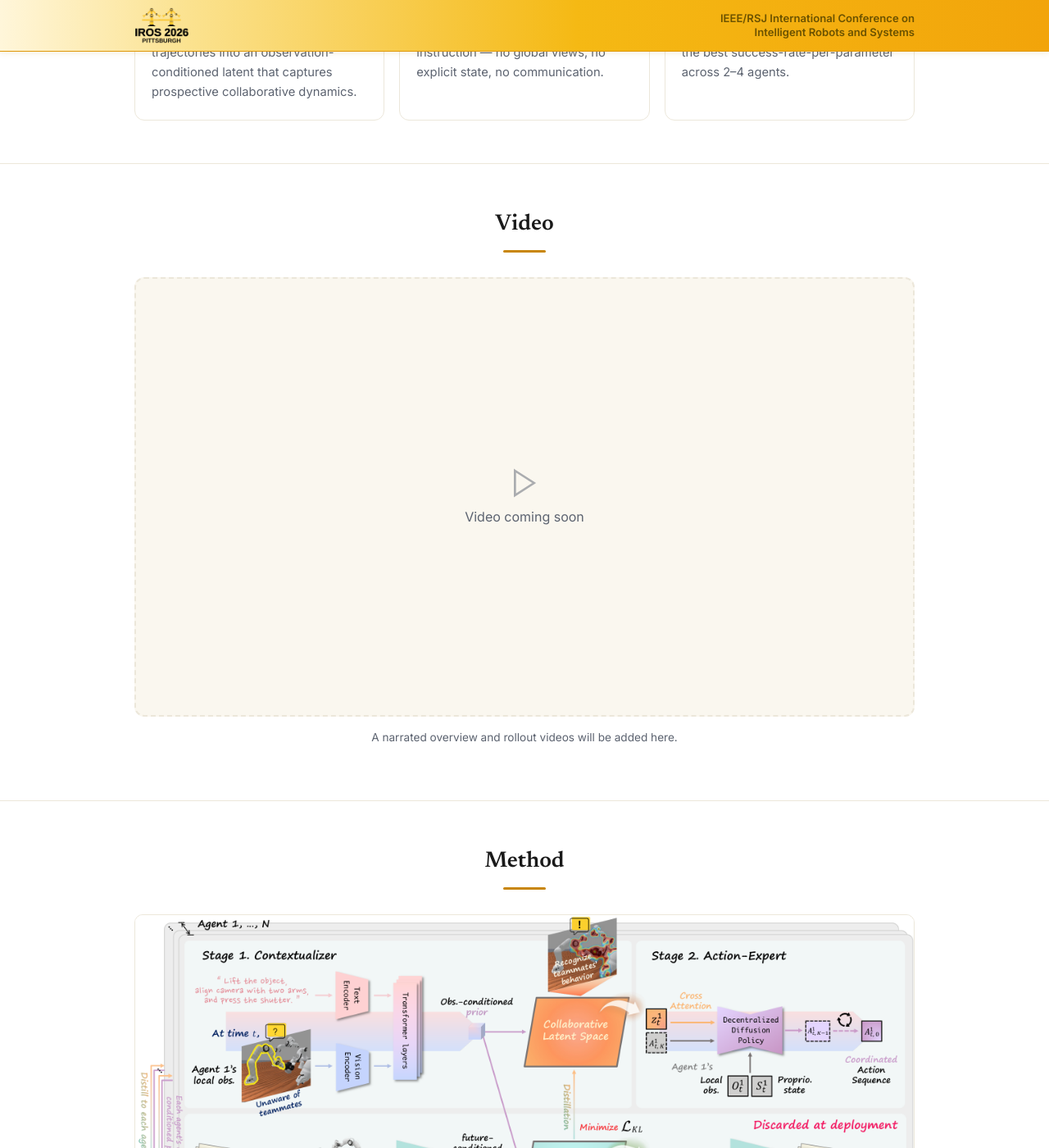
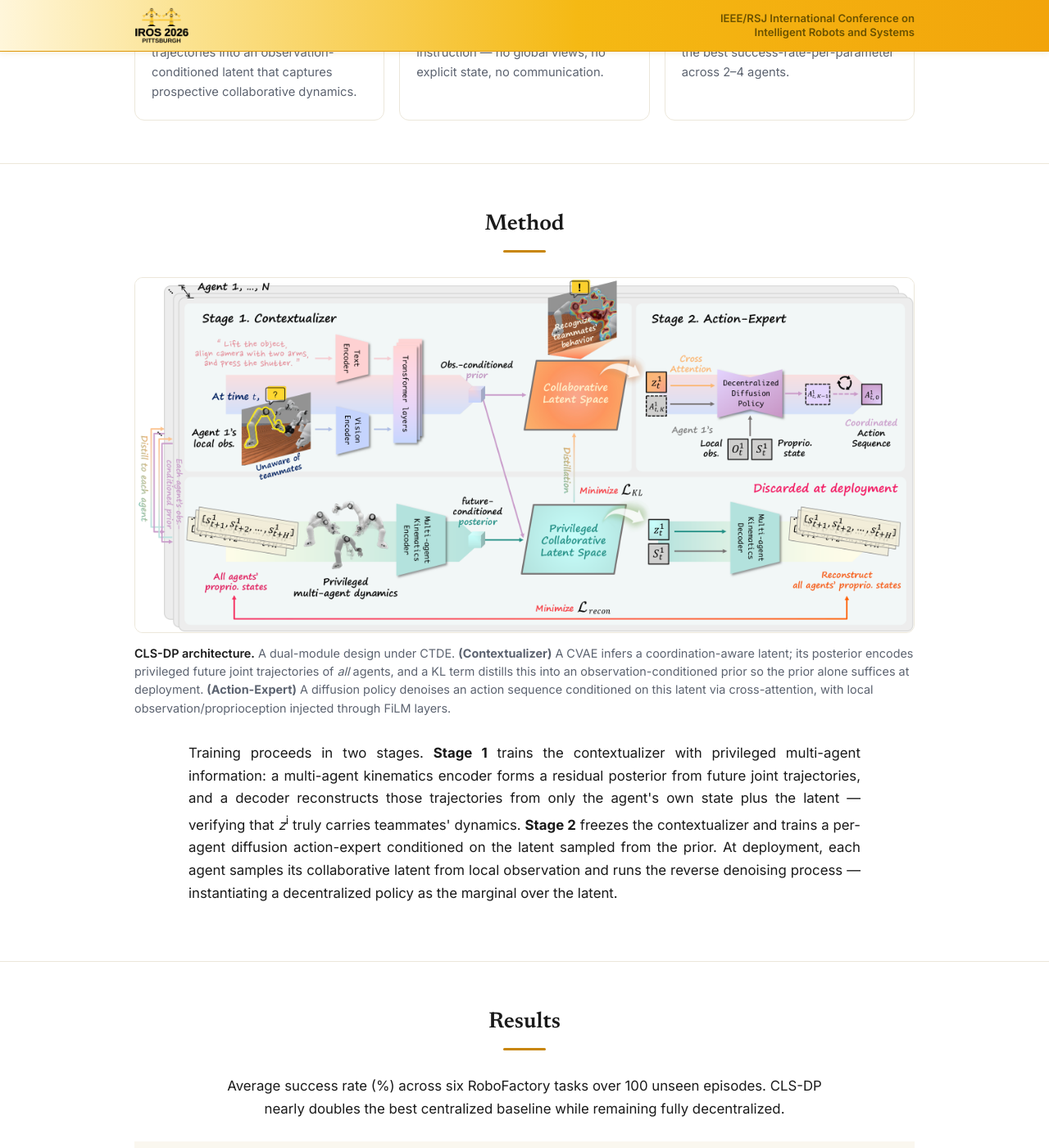
Before and after one commit to cosdeneb/cosdeneb.github.io, a Jekyll site: the page cls-dp/index.html, which Jekyll copies as it is, in a window 1280 px wide and 1400 px high, scrolled down 2134 px. Shown: the whole window at 82% size. Built offline with Jekyll 4.4.1, drawn with Linux system fonts in a browser that asks for light colours.

Commit message:
cls-dp: remove Video section

```diff
--- a/cls-dp/index.html
+++ b/cls-dp/index.html
@@ -192,21 +192,10 @@
       color: #2d2d2d;
     }
 
-    /* ---------- Video placeholder ---------- */
-    .video-ph {
-      border: 2px dashed var(--border); border-radius: 12px;
-      aspect-ratio: 16 / 9; display: flex; flex-direction: column;
-      align-items: center; justify-content: center; color: var(--muted);
-      background: var(--code-bg); text-align: center; gap: 8px;
-    }
-    .video-ph svg { width: 40px; height: 40px; opacity: .5; }
-
     footer.site {
       padding: 36px 0 48px; text-align: center; color: var(--muted); font-size: 0.86rem;
     }
     footer.site a { color: var(--muted); }
-
-    .note { font-size: 0.85rem; color: var(--muted); text-align: center; margin-top: 14px; }
 
     @media (max-width: 720px) {
       .cards { grid-template-columns: 1fr; }
@@ -324,19 +313,6 @@
           <p>Per-agent computational cost stays constant as team size grows, yielding the best success-rate-per-parameter across 2&ndash;4 agents.</p>
         </div>
       </div>
-    </div>
-  </section>
-
-  <!-- ===================== VIDEO ===================== -->
-  <section>
-    <div class="wrap">
-      <h2 class="section-title">Video</h2>
-      <div class="section-rule"></div>
-      <div class="video-ph">
-        <svg viewBox="0 0 24 24" fill="none" stroke="currentColor" stroke-width="1.6"><polygon points="5 3 19 12 5 21 5 3"/></svg>
-        <div>Video coming soon</div>
-      </div>
-      <p class="note">A narrated overview and rollout videos will be added here.</p>
     </div>
   </section>
 
```
